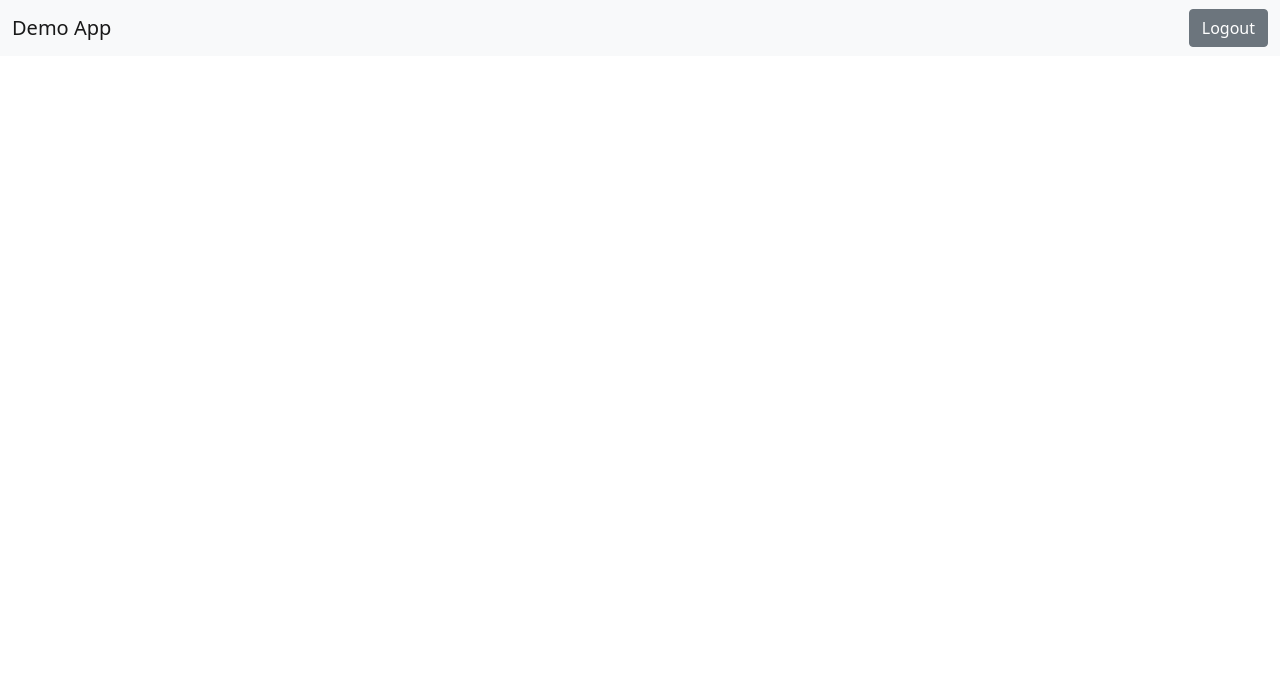
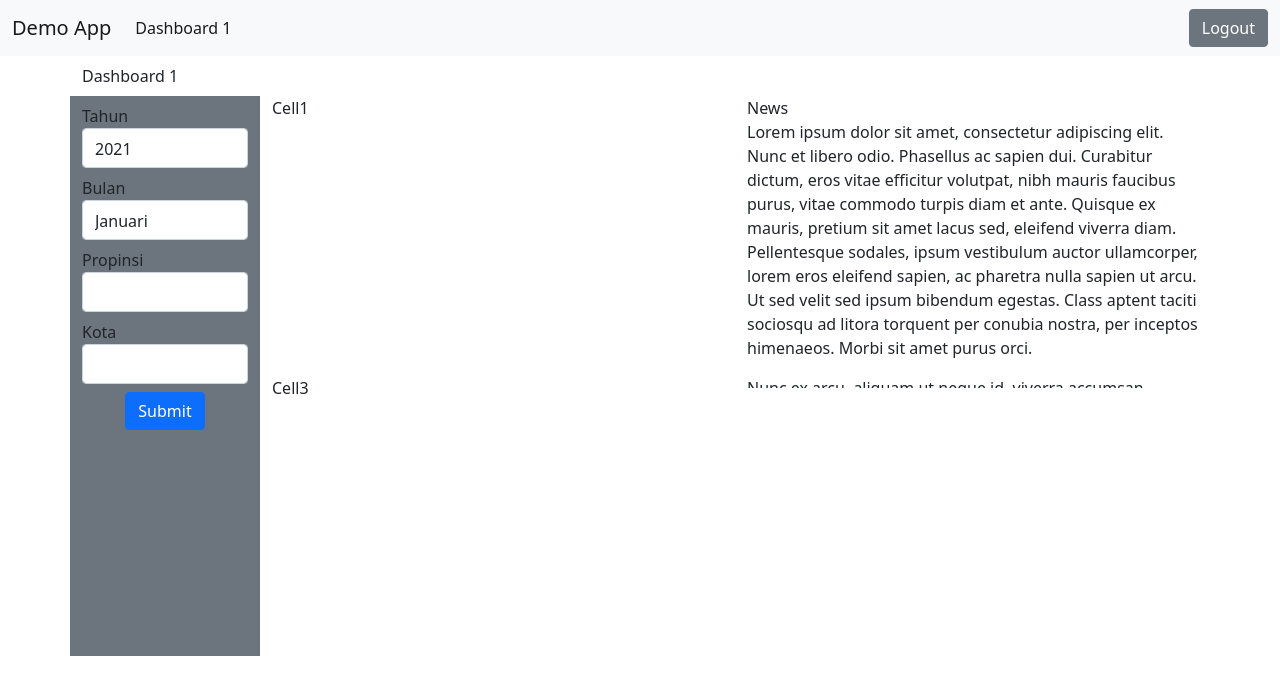
Before and after one commit to sltpn3/demo, a React (Create React App) app: page /dashboard1 in a window 1280 px wide. Shown: the top 694 px of the page. Built offline with nearby package versions, Linux system fonts and the light colour scheme; no server answers; sample sign-in values are in the browser's storage.

Commit message:
dashboard1 selectpropinsi

```diff
--- a/public/index.html
+++ b/public/index.html
@@ -24,7 +24,7 @@
       work correctly both with client-side routing and a non-root public URL.
       Learn how to configure a non-root public URL by running `npm run build`.
     -->
-    <title>React App</title>
+    <title>Demo App</title>
   </head>
   <body>
     <noscript>You need to enable JavaScript to run this app.</noscript>
--- a/src/App.js
+++ b/src/App.js
@@ -10,6 +10,7 @@ import PrivateRoute from "./libs/PrivateRoute";
 import Home from "./pages/Home/Home";
 import Login from './pages/Login/Login';
 import Signup from './pages/Signup/Signup';
+import Dashboard1 from './pages/Dashboard/Dashboard1';
 
 function App(props) {
   let logout_button;
@@ -50,21 +51,9 @@ function App(props) {
               </button>
               <div className="collapse navbar-collapse" id="navbarSupportedContent">
                 <ul className="navbar-nav me-auto mb-2 mb-lg-0">
-                  {/* <li className="nav-item">
-                    <Link to="/" className="nav-link active" aria-current="page">Home Page</Link>
+                  <li className="nav-item">
+                    <Link to="/dashboard1" className="nav-link active" aria-current="page">Dashboard 1</Link>
                   </li>
-                  <li className="nav-item">
-                    <Link to="/admin" className="nav-link active" aria-current="page">Admin Page</Link>
-                  </li>
-                  <li className="nav-item">
-                    <Link to="/dashboard" className="nav-link active" aria-current="page">Dashboard</Link>
-                  </li>
-                  <li className="nav-item">
-                    <Link to="/dashboard2" className="nav-link active" aria-current="page">Dashboard 2</Link>
-                  </li>
-                  <li className="nav-item">
-                    <Link to="/dashboard3" className="nav-link active" aria-current="page">Dashboard 3</Link>
-                  </li> */}
                 </ul>
               </div>
               {logout_button}
@@ -74,10 +63,10 @@ function App(props) {
         <PrivateRoute exact path="/" component={Home} />
         <Route path="/login" component={Login} />
         <Route path="/signup" component={Signup} />
-        {/* <PrivateRoute path="/admin" component={Admin} />
-        <Route path="/dashboard" component={Dashboard} />
-        <Route path="/dashboard2" component={Dashboard2} />
-        <Route path="/dashboard3" component={Dashboard3} /> */}
+        {/* <PrivateRoute path="/admin" component={Admin} /> */}
+        <PrivateRoute path="/dashboard1" component={Dashboard1} />
+        {/* <Route path="/dashboard2" component={Dashboard2} /> */}
+        {/* <Route path="/dashboard3" component={Dashboard3} /> */}
 
 
       </Router>
--- /dev/null
+++ b/src/pages/Dashboard/Dashboard1.js
@@ -0,0 +1,99 @@
+import React, { useState, useEffect } from "react";
+import { Form, InputGroup, Input, FormGroup, Label, Button } from 'reactstrap';
+import { YearOptions, MonthOptions, PropinsiOptions, KotaOptions } from '../../libs/Helper';
+import axios from 'axios';
+
+
+
+function Dashboard1(props) {
+  // const { REACT_APP_API_LOGIN } = process.env;
+
+  const [selectedYear, setSelectedYear] = useState(new Date().getFullYear());
+  const [selectedMonth, setSelectedMonth] = useState('01');
+  const [selectedPropinsi, setSelectedPropinsi] = useState();
+
+
+  useEffect(() => {
+    // console.log(selectedPropinsi)
+  }, [])
+
+  const changeYearSelectOptionHandler = (event) => {
+    setSelectedYear(event.target.value);
+    console.log(selectedYear);
+  }
+
+  const changeMonthSelectOptionHandler = (event) => {
+    setSelectedMonth(event.target.value);
+  }
+
+  const submitHandler = (data) => {
+    console.log(selectedYear);
+    console.log(selectedMonth);
+  }
+
+  const changePropinsiSelectOption = (event) => {
+    // console.log(event.target.value)
+    setSelectedPropinsi(event.target.value)
+    // console.log(selectedPropinsi)
+  }
+
+
+  return (
+    <div>
+      <div className="container mt-2 mb-2">Dashboard 1</div>
+      <div className="container">
+        <div className="row">
+          <div className="col-2 bg-secondary">
+            <div className="mt-2 mb-2">
+              <FormGroup className="mb-2" >
+                <Label>Tahun</Label>
+                <Input type="select" className="pt-2" onChange={changeYearSelectOptionHandler}>
+                  <YearOptions count="5" />
+                </Input>
+              </FormGroup>
+              <FormGroup className="mb-2">
+                <Label>Bulan</Label>
+                <Input type="select" className="pt-2" onChange={changeMonthSelectOptionHandler}>
+                  <MonthOptions />
+                </Input>
+              </FormGroup>
+              <FormGroup className="mb-2">
+                <Label>Propinsi</Label>
+                <Input type="select" className="pt-2" onChange={changePropinsiSelectOption}>
+                  <PropinsiOptions />
+                </Input>
+              </FormGroup>
+              <FormGroup >
+                <Label>Kota</Label>
+                <Input type="select" className="pt-2" onChange={changePropinsiSelectOption}>
+                  <KotaOptions propinsi={selectedPropinsi} />
+                </Input>
+              </FormGroup>
+              <div className="text-center mt-2"><Button onClick={submitHandler} color="primary">Submit</Button></div>
+            </div>
+          </div>
+          <div className="col">
+            <div className="row h-50">
+              <div className="col">Cell1</div>
+              <div className="col">News
+              <div className="overflow-auto h-50">
+                  <p>
+                    Lorem ipsum dolor sit amet, consectetur adipiscing elit. Nunc et libero odio. Phasellus ac sapien dui. Curabitur dictum, eros vitae efficitur volutpat, nibh mauris faucibus purus, vitae commodo turpis diam et ante. Quisque ex mauris, pretium sit amet lacus sed, eleifend viverra diam. Pellentesque sodales, ipsum vestibulum auctor ullamcorper, lorem eros eleifend sapien, ac pharetra nulla sapien ut arcu. Ut sed velit sed ipsum bibendum egestas. Class aptent taciti sociosqu ad litora torquent per conubia nostra, per inceptos himenaeos. Morbi sit amet purus orci.
+                  </p>
+                  <p>
+                    Nunc ex arcu, aliquam ut neque id, viverra accumsan massa. Duis porttitor fermentum erat ac porta. Donec eleifend lorem quis malesuada bibendum. Sed quis nisl vitae dui varius maximus molestie vitae augue. Ut viverra neque ac nulla pretium dignissim. Nullam a ex a augue cursus cursus. Nam eget venenatis diam. Nam porttitor orci ac vestibulum aliquet. Nunc eleifend maximus nisi eu auctor. Donec rhoncus quam eget enim lobortis vulputate. Proin vitae ex at dolor egestas feugiat. Pellentesque auctor felis vitae pellentesque semper.
+                  </p>
+                </div>
+              </div>
+            </div>
+            <div className="row">
+              <div className="col">Cell3</div>
+            </div>
+          </div>
+        </div>
+      </div>
+    </div>
+  );
+}
+
+export default Dashboard1;
```
Also changed, not shown: src/libs/Helper.js.
